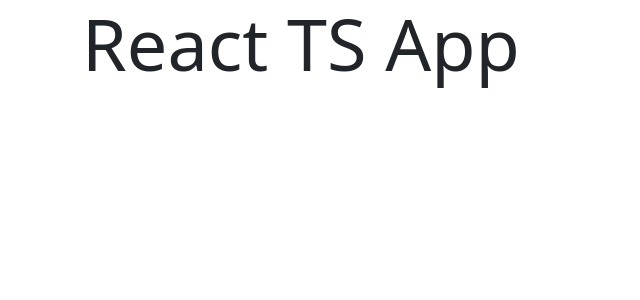
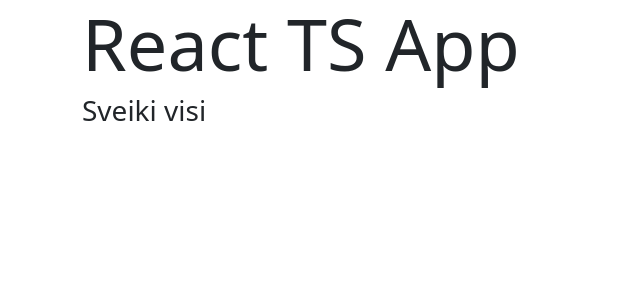
Before and after one commit to MariusCodeAcademy/type19-18_react_ts_intro, a React (Vite) app: page / in a window 1280 px wide. Shown: the top 300 px of the page, without its empty margins (0-640 px from the left). Built offline with nearby package versions, Linux system fonts and the light colour scheme.

Commit message:
simple props

```diff
--- a/src/App.tsx
+++ b/src/App.tsx
@@ -1,7 +1,17 @@
+type HeadingProps = {
+  title: string;
+};
+
+function Heading(props: HeadingProps) {
+  console.log('props ===', props);
+  return <h3>{props.title} visi</h3>;
+}
+
 function App() {
   return (
     <div className='container'>
       <h2 className='display-2'>React TS App</h2>
+      <Heading title='Sveiki' />
     </div>
   );
 }
--- a/src/main.tsx
+++ b/src/main.tsx
@@ -4,7 +4,7 @@ import App from './App.tsx';
 import 'bootstrap/dist/css/bootstrap.css';
 
 ReactDOM.createRoot(document.getElementById('root')!).render(
-  <React.StrictMode>
-    <App />
-  </React.StrictMode>,
+  // <React.StrictMode>
+  <App />,
+  // </React.StrictMode>,
 );
```
